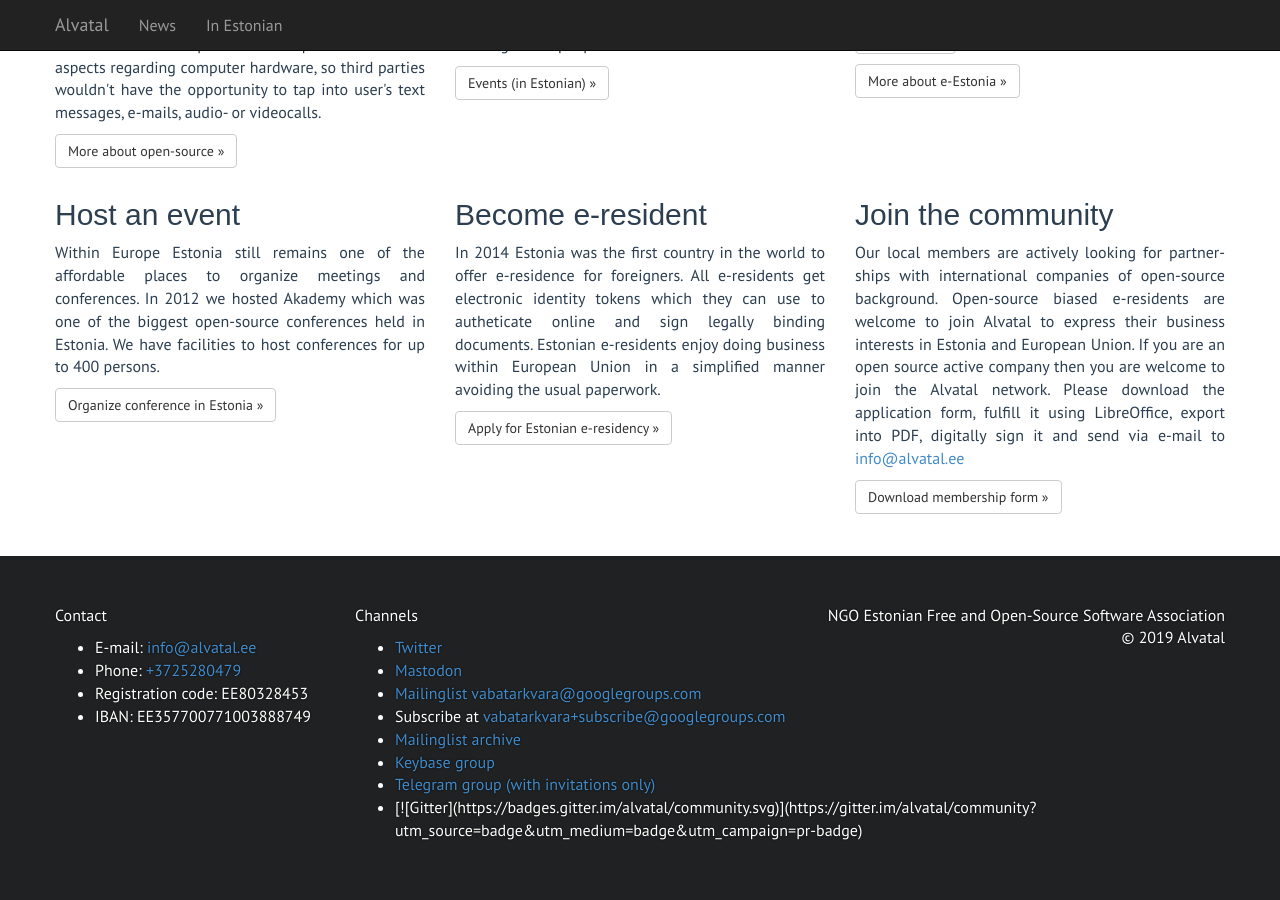
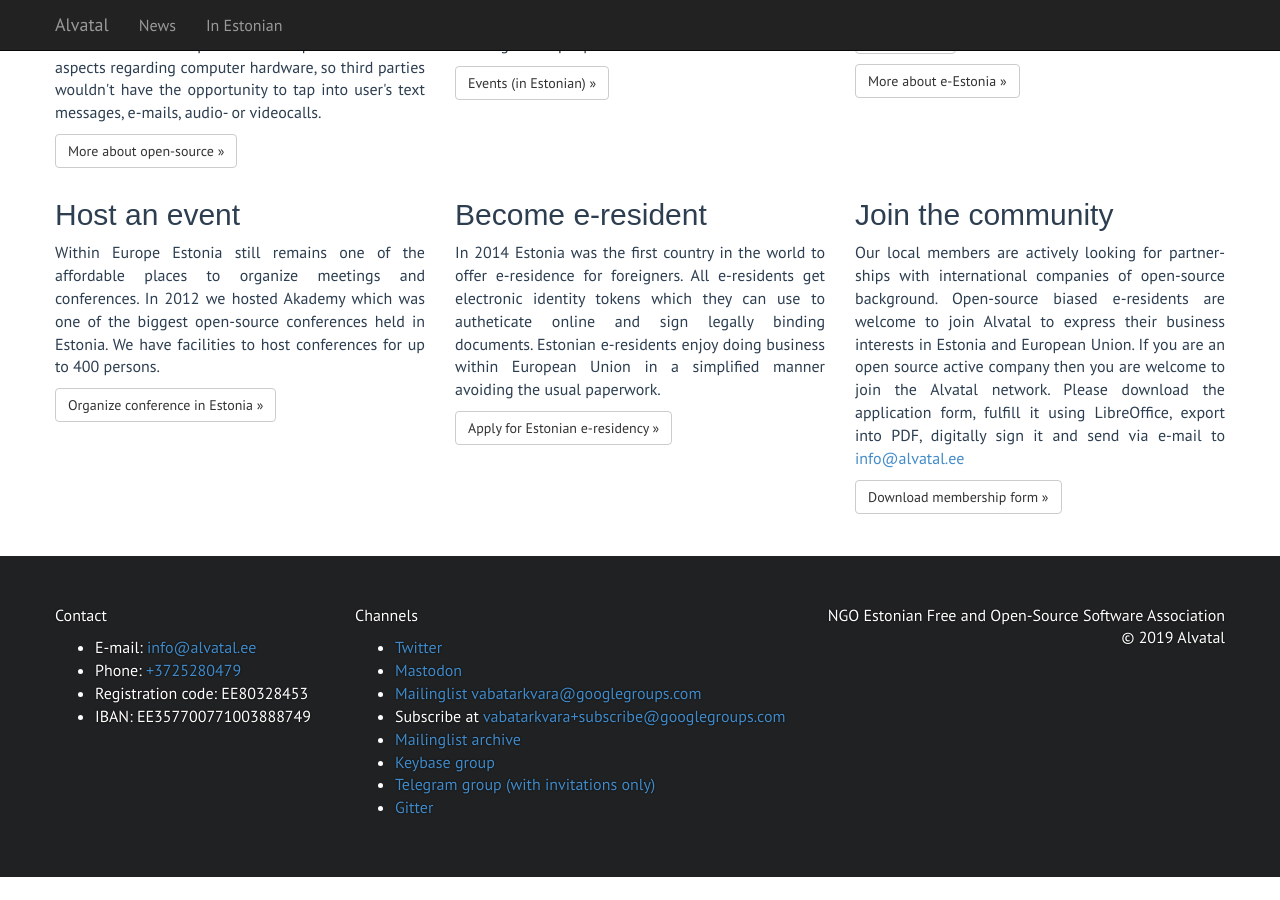
Before and after one commit to alvatal/alvatal.github.io, a Jekyll site: the page built from en/index.html, in a window 1280 px wide and 900 px high, scrolled down 832 px. Built offline with Jekyll 4.4.1, drawn with Linux system fonts in a browser that asks for light colours; some web fonts are replaced; after the commit the page ends 1709 px from its top, so only the background shows below that; some of the changed lines change nothing that is shown.

Commit message:
Update default-en.html
Gitter URL fix

```diff
--- a/_layouts/default-en.html
+++ b/_layouts/default-en.html
@@ -90,7 +90,7 @@
                         <li><a href="https://groups.google.com/forum/#!forum/vabatarkvara" target="_blank">Mailinglist archive</a></li>
                         <li><a href="https://keybase.io/team/vabavara.alvatal" target="_blank">Keybase group</a></li>
                         <li><a href="https://telegram.org/" target="_blank">Telegram group (with invitations only)</a></li>
-                        <li>[![Gitter](https://badges.gitter.im/alvatal/community.svg)](https://gitter.im/alvatal/community?utm_source=badge&utm_medium=badge&utm_campaign=pr-badge)</li>
+                        <li><a href="https://gitter.im/alvatal/community?utm_source=share-link&utm_medium=link&utm_campaign=share-link" target="_blank">Gitter</a></li>
                         <!--<li><a href="http://webchat.freenode.net/?nick=Helpseeker&channels=#alvatal" target="_blank">#alvatal</a> channel at Freenode IRC</li>-->
                     </ul>
                 </div>
```
